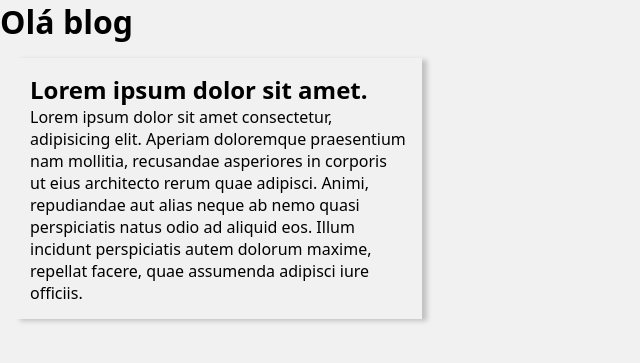
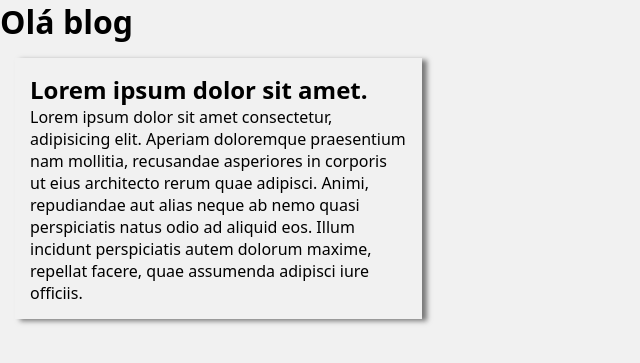
Before and after one commit to Talitos56/basic_project_django, a Django app: page /blog/ in a window 1280 px wide. Shown: the part 66-429 px from the top of the page, without its empty margins (0-640 px from the left). Run offline with Django 4.2, Linux system fonts and the light colour scheme.

Commit message:
added new tasks

```diff
--- a/base/static/global/css/style.css
+++ b/base/static/global/css/style.css
@@ -27,7 +27,7 @@ body {
 .post {
   background: #f1f1f1;
   padding: 1.5rem;
-  box-shadow: 5px 2px 5px rgba(0, 0, 0, 0.2);
+  box-shadow: 5px 2px 5px rgba(0, 0, 0, 0.5);
 }
 
 @media (min-width: 600px) {
```
